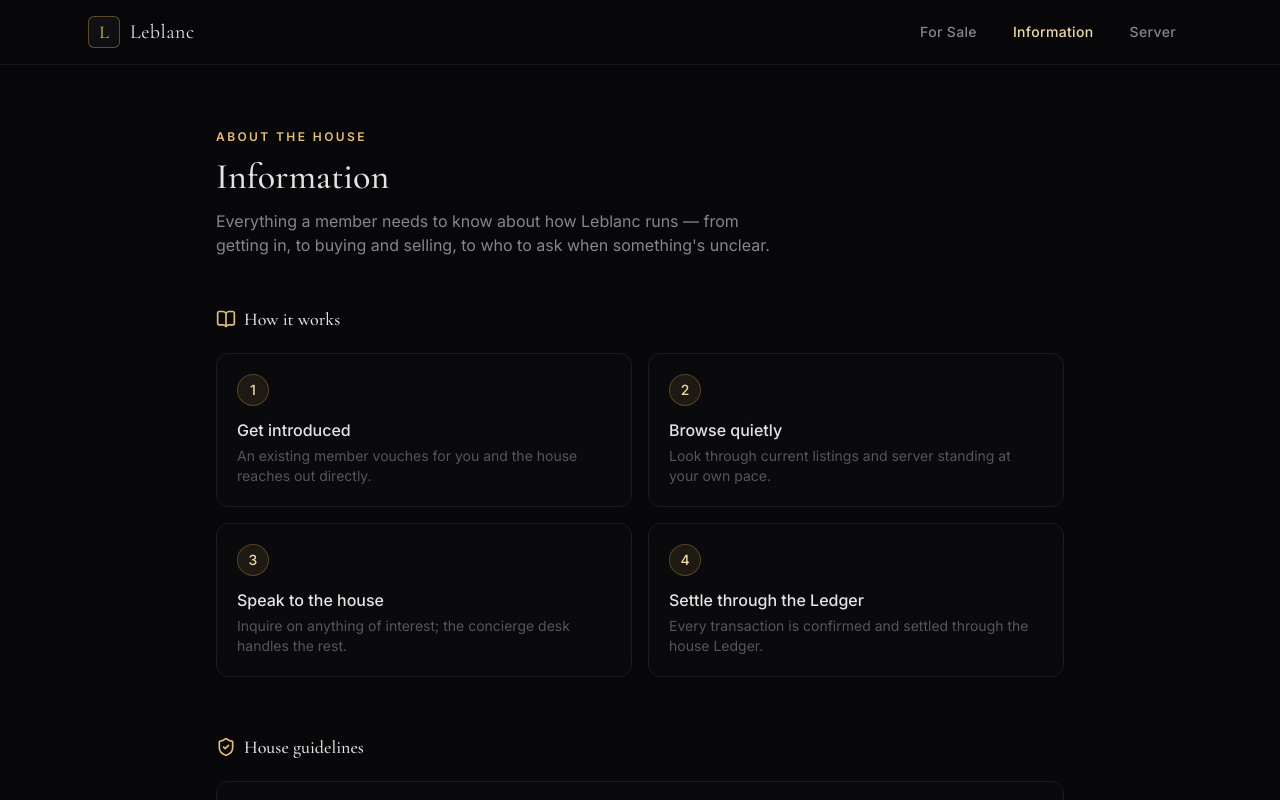
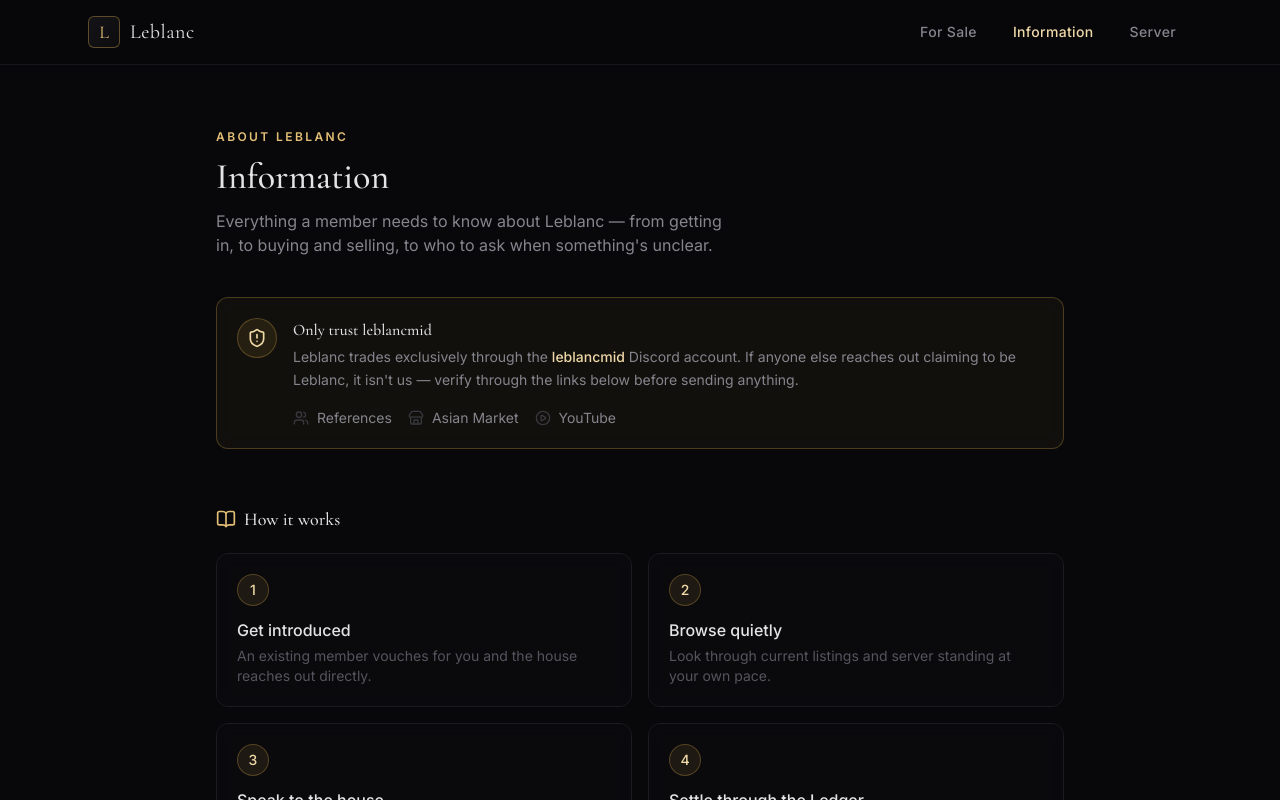
Before and after one commit to Leblancmid/Leblanc, a React (Vite) app: page /information in a window 1280 px wide. Shown: the top 800 px of the page. Built offline with nearby package versions, Linux system fonts and the light colour scheme.

Commit message:
Add verified-identity notice to Information page
Warns visitors that leblancmid is the only Discord account used for
Leblanc trades, with links to References, Asian Market, and YouTube
so they can verify before sending anything.

```diff
--- a/src/features/information/InformationPage.tsx
+++ b/src/features/information/InformationPage.tsx
@@ -1,8 +1,21 @@
-import { BookOpen, ShieldCheck, HelpCircle } from 'lucide-react'
+import { BookOpen, ShieldCheck, ShieldAlert, HelpCircle, PlayCircle, Users, Store } from 'lucide-react'
 import { SectionHeading } from '@/components/ui/SectionHeading'
 import { Card } from '@/components/ui/Card'
 import { guidelines, faqs } from '@/data/information'
+import {
+  DISCORD_HANDLE,
+  YOUTUBE_URL,
+  REFERENCES_DISCORD_URL,
+  SERVER_DISCORD_URL,
+  SERVER_DISCORD_LABEL,
+} from '@/lib/links'
 import { Accordion } from './Accordion'
+
+const proofLinks = [
+  { label: 'References', href: REFERENCES_DISCORD_URL, icon: Users },
+  { label: SERVER_DISCORD_LABEL, href: SERVER_DISCORD_URL, icon: Store },
+  { label: 'YouTube', href: YOUTUBE_URL, icon: PlayCircle },
+]
 
 const steps = [
   {
@@ -27,12 +40,43 @@ export function InformationPage() {
   return (
     <div className="mx-auto max-w-4xl px-4 py-16 sm:px-6">
       <SectionHeading
-        eyebrow="About the house"
+        eyebrow="About Leblanc"
         title="Information"
-        description="Everything a member needs to know about how Leblanc runs — from getting in, to buying and selling, to who to ask when something's unclear."
+        description="Everything a member needs to know about Leblanc  — from getting in, to buying and selling, to who to ask when something's unclear."
       />
 
-      <section className="mt-12">
+      <section className="mt-10">
+        <Card className="flex flex-col gap-4 border-gold-500/30 bg-gold-500/5 p-5 sm:flex-row sm:items-start">
+          <span className="flex size-10 shrink-0 items-center justify-center rounded-full border border-gold-500/30 bg-gold-500/10 text-gold-300">
+            <ShieldAlert className="size-5" />
+          </span>
+          <div>
+            <h3 className="font-medium text-ink-100">Only trust {DISCORD_HANDLE}</h3>
+            <p className="mt-1 text-sm leading-relaxed text-ink-300">
+              Leblanc trades exclusively through the{' '}
+              <span className="font-medium text-gold-300">{DISCORD_HANDLE}</span> Discord account. If
+              anyone else reaches out claiming to be Leblanc, it isn't us — verify through the links
+              below before sending anything.
+            </p>
+            <div className="mt-4 flex flex-wrap gap-4">
+              {proofLinks.map((link) => (
+                <a
+                  key={link.label}
+                  href={link.href}
+                  target="_blank"
+                  rel="noopener noreferrer"
+                  className="flex items-center gap-2 text-sm text-ink-300 transition-colors hover:text-gold-300"
+                >
+                  <link.icon className="size-4 text-ink-500" />
+                  {link.label}
+                </a>
+              ))}
+            </div>
+          </div>
+        </Card>
+      </section>
+
+      <section className="mt-14">
         <h3 className="flex items-center gap-2 text-lg font-medium text-ink-100">
           <BookOpen className="size-5 text-gold-400" />
           How it works
--- a/src/lib/links.ts
+++ b/src/lib/links.ts
@@ -3,3 +3,10 @@ export const DISCORD_HANDLE = 'leblancmid'
 
 export const WHATSAPP_URL = 'https://wa.me/639677163126'
 export const WHATSAPP_NUMBER = '+63 967 716 3126'
+
+export const YOUTUBE_URL = 'https://www.youtube.com/channel/UCMreYV-xRjIxodIQm0-xeLw'
+
+export const REFERENCES_DISCORD_URL = 'https://discord.gg/ycNCMPQB3Q'
+
+export const SERVER_DISCORD_URL = 'https://discord.gg/XzNQM8zfsX'
+export const SERVER_DISCORD_LABEL = 'Asian Market'
```
